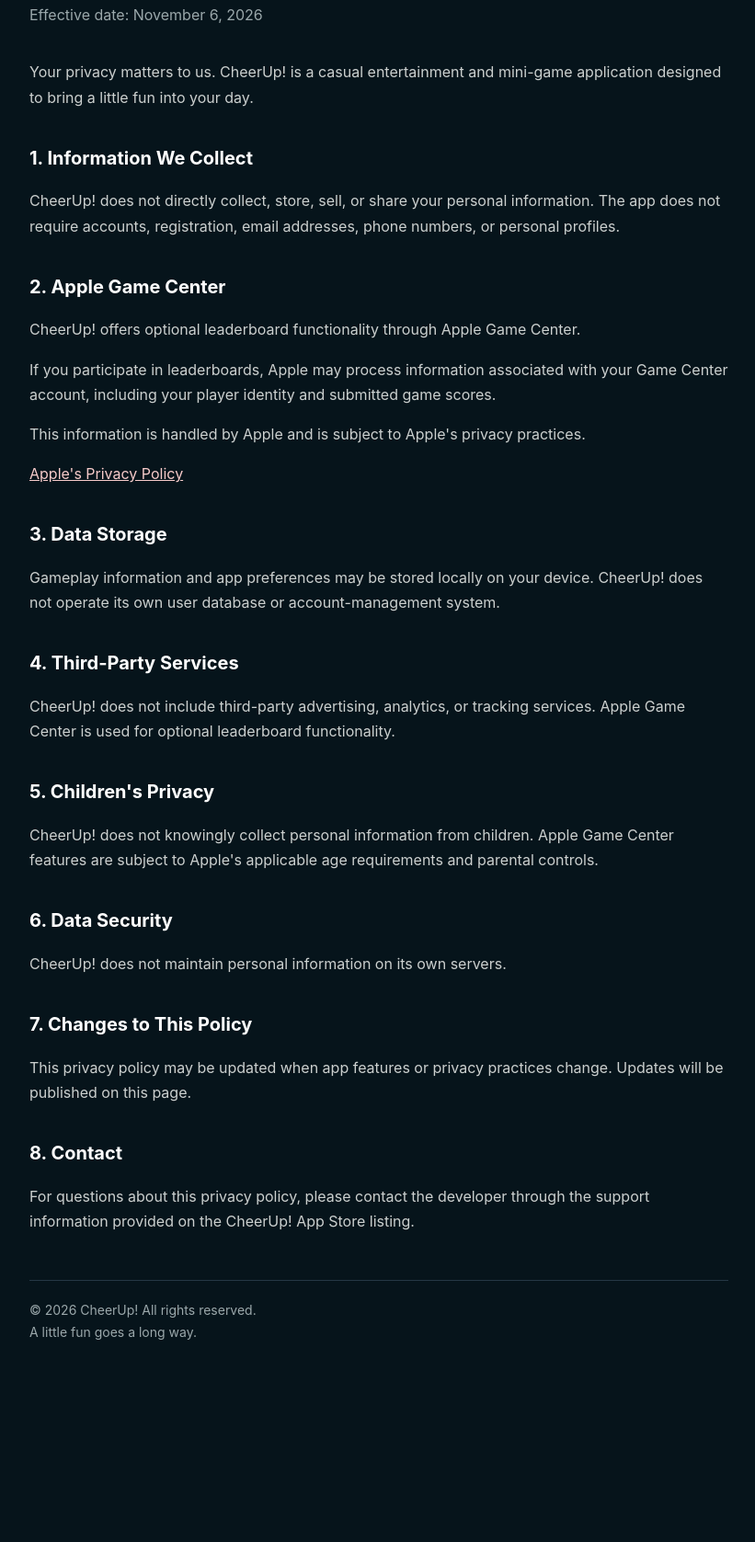
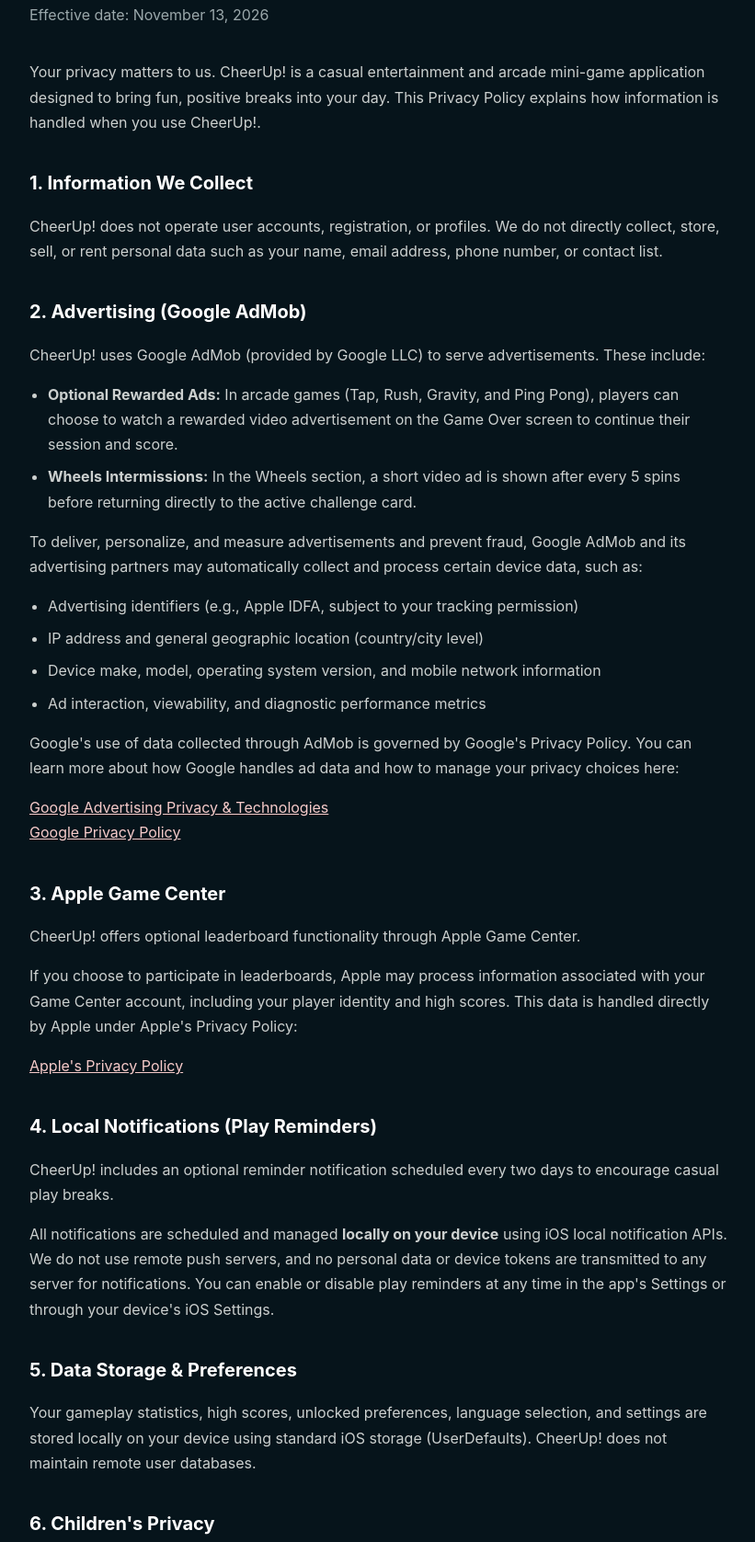
Before and after one commit to GhostlyCoder55/CheerUp---Privacy-Policy, a plain HTML site: page index.html in a window 1280 px wide. Shown: the part 138-1815 px from the top of the page at 92% size, without its empty margins (228-1049 px from the left). Before the commit the page ends 1639 px from the top, so only its background shows below. Drawn offline with Linux system fonts and the light colour scheme.

Commit message:
Revise privacy policy and update sections
Updated the privacy policy details, including effective date, information collection practices, advertising methods, and data storage policies.

```diff
--- a/index.html
+++ b/index.html
@@ -1,4 +1,3 @@
-
 <!DOCTYPE html>
 <html lang="en">
 <head>
@@ -46,6 +45,19 @@
 
         a {
             color: #F7CBCA;
+            text-decoration: underline;
+        }
+
+        a:hover {
+            color: #ffffff;
+        }
+
+        ul {
+            padding-left: 20px;
+        }
+
+        li {
+            margin-bottom: 8px;
         }
 
         footer {
@@ -61,85 +73,132 @@
 <body>
 <main>
     <h1>CheerUp! Privacy Policy</h1>
-    <p class="subtitle">Effective date: November 6, 2026</p>
+    <p class="subtitle">Effective date: November 13, 2026</p>
 
     <p>
         Your privacy matters to us. CheerUp! is a casual
-        entertainment and mini-game application designed
-        to bring a little fun into your day.
+        entertainment and arcade mini-game application designed
+        to bring fun, positive breaks into your day. This Privacy
+        Policy explains how information is handled when you use CheerUp!.
     </p>
 
     <h2>1. Information We Collect</h2>
     <p>
-        CheerUp! does not directly collect, store, sell,
-        or share your personal information.
-        The app does not require accounts, registration,
-        email addresses, phone numbers, or personal profiles.
+        CheerUp! does not operate user accounts, registration,
+        or profiles. We do not directly collect, store, sell,
+        or rent personal data such as your name, email address,
+        phone number, or contact list.
     </p>
 
-    <h2>2. Apple Game Center</h2>
+    <h2>2. Advertising (Google AdMob)</h2>
     <p>
-        CheerUp! offers optional leaderboard functionality
-        through Apple Game Center.
+        CheerUp! uses Google AdMob (provided by Google LLC) to serve
+        advertisements. These include:
+    </p>
+    <ul>
+        <li>
+            <strong>Optional Rewarded Ads:</strong> In arcade games
+            (Tap, Rush, Gravity, and Ping Pong), players can choose to
+            watch a rewarded video advertisement on the Game Over screen
+            to continue their session and score.
+        </li>
+        <li>
+            <strong>Wheels Intermissions:</strong> In the Wheels section,
+            a short video ad is shown after every 5 spins before returning
+            directly to the active challenge card.
+        </li>
+    </ul>
+    <p>
+        To deliver, personalize, and measure advertisements and prevent fraud,
+        Google AdMob and its advertising partners may automatically collect
+        and process certain device data, such as:
+    </p>
+    <ul>
+        <li>Advertising identifiers (e.g., Apple IDFA, subject to your tracking permission)</li>
+        <li>IP address and general geographic location (country/city level)</li>
+        <li>Device make, model, operating system version, and mobile network information</li>
+        <li>Ad interaction, viewability, and diagnostic performance metrics</li>
+    </ul>
+    <p>
+        Google's use of data collected through AdMob is governed by
+        Google's Privacy Policy. You can learn more about how Google handles
+        ad data and how to manage your privacy choices here:
     </p>
     <p>
-        If you participate in leaderboards, Apple may
-        process information associated with your Game Center
-        account, including your player identity and submitted
-        game scores.
+        <a href="https://policies.google.com/technologies/ads" target="_blank" rel="noopener noreferrer">
+            Google Advertising Privacy &amp; Technologies
+        </a>
+        <br>
+        <a href="https://policies.google.com/privacy" target="_blank" rel="noopener noreferrer">
+            Google Privacy Policy
+        </a>
+    </p>
+
+    <h2>3. Apple Game Center</h2>
+    <p>
+        CheerUp! offers optional leaderboard functionality through
+        Apple Game Center.
     </p>
     <p>
-        This information is handled by Apple and is subject
-        to Apple's privacy practices.
+        If you choose to participate in leaderboards, Apple may process
+        information associated with your Game Center account, including
+        your player identity and high scores. This data is handled directly
+        by Apple under Apple's Privacy Policy:
     </p>
     <p>
-        <a href="https://www.apple.com/legal/privacy/">
+        <a href="https://www.apple.com/legal/privacy/" target="_blank" rel="noopener noreferrer">
             Apple's Privacy Policy
         </a>
     </p>
 
-    <h2>3. Data Storage</h2>
+    <h2>4. Local Notifications (Play Reminders)</h2>
     <p>
-        Gameplay information and app preferences may be
-        stored locally on your device.
-        CheerUp! does not operate its own user database
-        or account-management system.
+        CheerUp! includes an optional reminder notification scheduled
+        every two days to encourage casual play breaks.
+    </p>
+    <p>
+        All notifications are scheduled and managed <strong>locally on your device</strong>
+        using iOS local notification APIs. We do not use remote push servers,
+        and no personal data or device tokens are transmitted to any server for notifications.
+        You can enable or disable play reminders at any time in the app's Settings
+        or through your device's iOS Settings.
     </p>
 
-    <h2>4. Third-Party Services</h2>
+    <h2>5. Data Storage &amp; Preferences</h2>
     <p>
-        CheerUp! does not include third-party advertising,
-        analytics, or tracking services.
-        Apple Game Center is used for optional leaderboard
-        functionality.
+        Your gameplay statistics, high scores, unlocked preferences,
+        language selection, and settings are stored locally on your device
+        using standard iOS storage (UserDefaults). CheerUp! does not maintain
+        remote user databases.
     </p>
 
-    <h2>5. Children's Privacy</h2>
+    <h2>6. Children's Privacy</h2>
     <p>
-        CheerUp! does not knowingly collect personal
-        information from children.
-        Apple Game Center features are subject to Apple's
-        applicable age requirements and parental controls.
+        CheerUp! does not knowingly collect personal information from children
+        under the age of 13 (or applicable legal age in your jurisdiction).
+        All third-party services (Google AdMob and Apple Game Center) are
+        configured in compliance with applicable children's privacy laws
+        and platform parental controls.
     </p>
 
-    <h2>6. Data Security</h2>
+    <h2>7. Data Security</h2>
     <p>
-        CheerUp! does not maintain personal information
-        on its own servers.
+        Because CheerUp! does not collect or transmit personal information to
+        its own servers, your personal data is not stored or maintained by us.
     </p>
 
-    <h2>7. Changes to This Policy</h2>
+    <h2>8. Changes to This Privacy Policy</h2>
     <p>
-        This privacy policy may be updated when app features
-        or privacy practices change. Updates will be
-        published on this page.
+        We may update this Privacy Policy from time to time to reflect changes
+        in our app, features, or applicable legal requirements. The updated
+        version will always be posted on this page with the latest effective date.
     </p>
 
-    <h2>8. Contact</h2>
+    <h2>9. Contact Us</h2>
     <p>
-        For questions about this privacy policy, please
-        contact the developer through the support information
-        provided on the CheerUp! App Store listing.
+        If you have any questions or feedback regarding this Privacy Policy,
+        please contact us through the support link available on the CheerUp!
+        App Store product page.
     </p>
 
     <footer>
```
